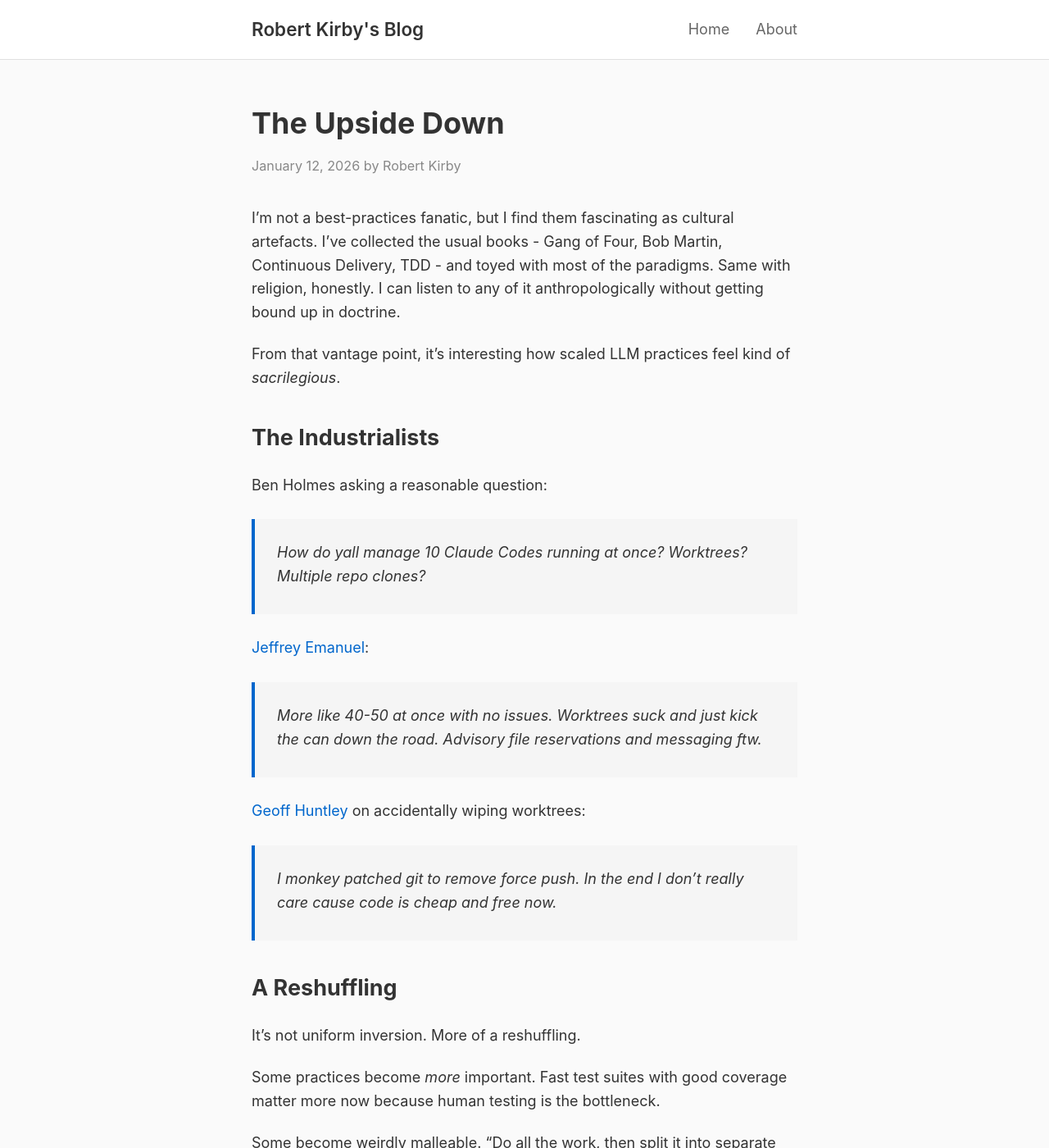
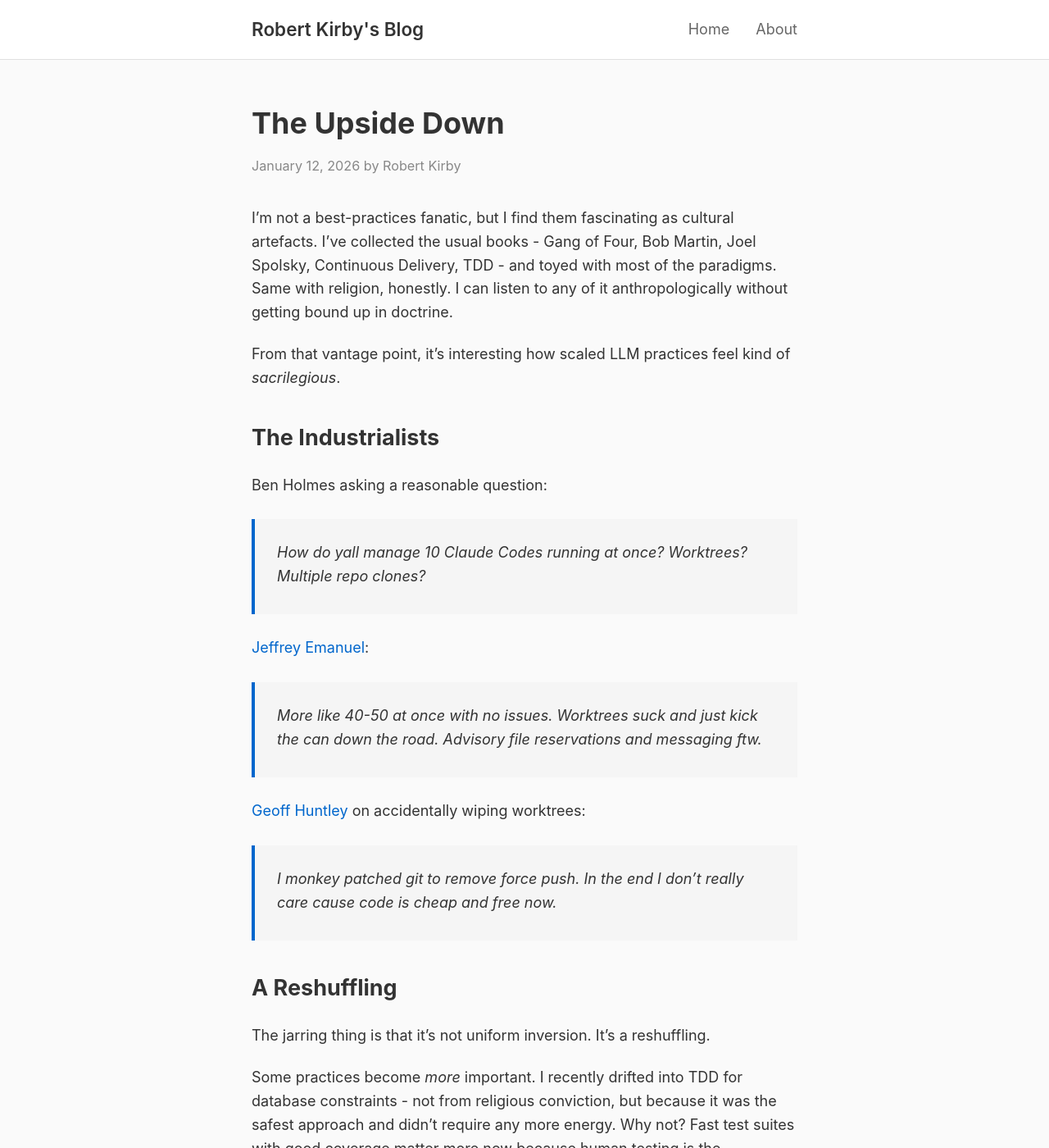
Before and after one commit to rob137/rob137.github.io, a Jekyll site: the page built from _posts/2026-01-12-the-upside-down.md, in a window 1280 px wide and 1400 px high. Shown: the whole window at 82% size. Built offline with Jekyll 4.4.1, drawn with Linux system fonts in a browser that asks for light colours; some of the changed text lies outside the part shown.

Commit message:
Clarify reshuffling turn in The Upside Down
- Add Joel Spolsky to reading list
- Add TDD for database constraints example showing LLMs push toward best practices
- Make contrast sharper: not uniform inversion, can't predict direction

Co-Authored-By: Claude Opus 4.5 <noreply@anthropic.com>

```diff
--- a/_posts/2026-01-12-the-upside-down.md
+++ b/_posts/2026-01-12-the-upside-down.md
@@ -6,7 +6,7 @@ tags: [ai, llm, coding, culture, economics]
 excerpt: "When you scale LLMs to 50 concurrent agents, best practices start to feel sacrilegious."
 ---
 
-I'm not a best-practices fanatic, but I find them fascinating as cultural artefacts. I've collected the usual books - Gang of Four, Bob Martin, Continuous Delivery, TDD - and toyed with most of the paradigms. Same with religion, honestly. I can listen to any of it anthropologically without getting bound up in doctrine.
+I'm not a best-practices fanatic, but I find them fascinating as cultural artefacts. I've collected the usual books - Gang of Four, Bob Martin, Joel Spolsky, Continuous Delivery, TDD - and toyed with most of the paradigms. Same with religion, honestly. I can listen to any of it anthropologically without getting bound up in doctrine.
 
 From that vantage point, it's interesting how scaled LLM practices feel kind of *sacrilegious*.
 
@@ -26,13 +26,15 @@ Ben Holmes asking a reasonable question:
 
 ## A Reshuffling
 
-It's not uniform inversion. More of a reshuffling.
+The jarring thing is that it's not uniform inversion. It's a reshuffling.
 
-Some practices become *more* important. Fast test suites with good coverage matter more now because human testing is the bottleneck.
+Some practices become *more* important. I recently drifted into TDD for database constraints - not from religious conviction, but because it was the safest approach and didn't require any more energy. Why not? Fast test suites with good coverage matter more now because human testing is the bottleneck. LLMs can push you *toward* best practices, not just away from them.
 
 Some become weirdly malleable. "Do all the work, then split it into separate branches per concern" - absurd to ask of a human, perfectly natural for an LLM.
 
 And some break entirely. Worktrees were fine for parallel work. At 50-agent scale, you need file reservations and inter-agent messaging. Risks we considered solved come back when you scale up.
+
+The quotes above are jarring. But the jarring thing isn't that everything inverts - it's that you can't predict which way each practice will go.
 
 ## Factory Farming
 
```
Also changed, not shown: assets/images/progress-scenarios.png.
